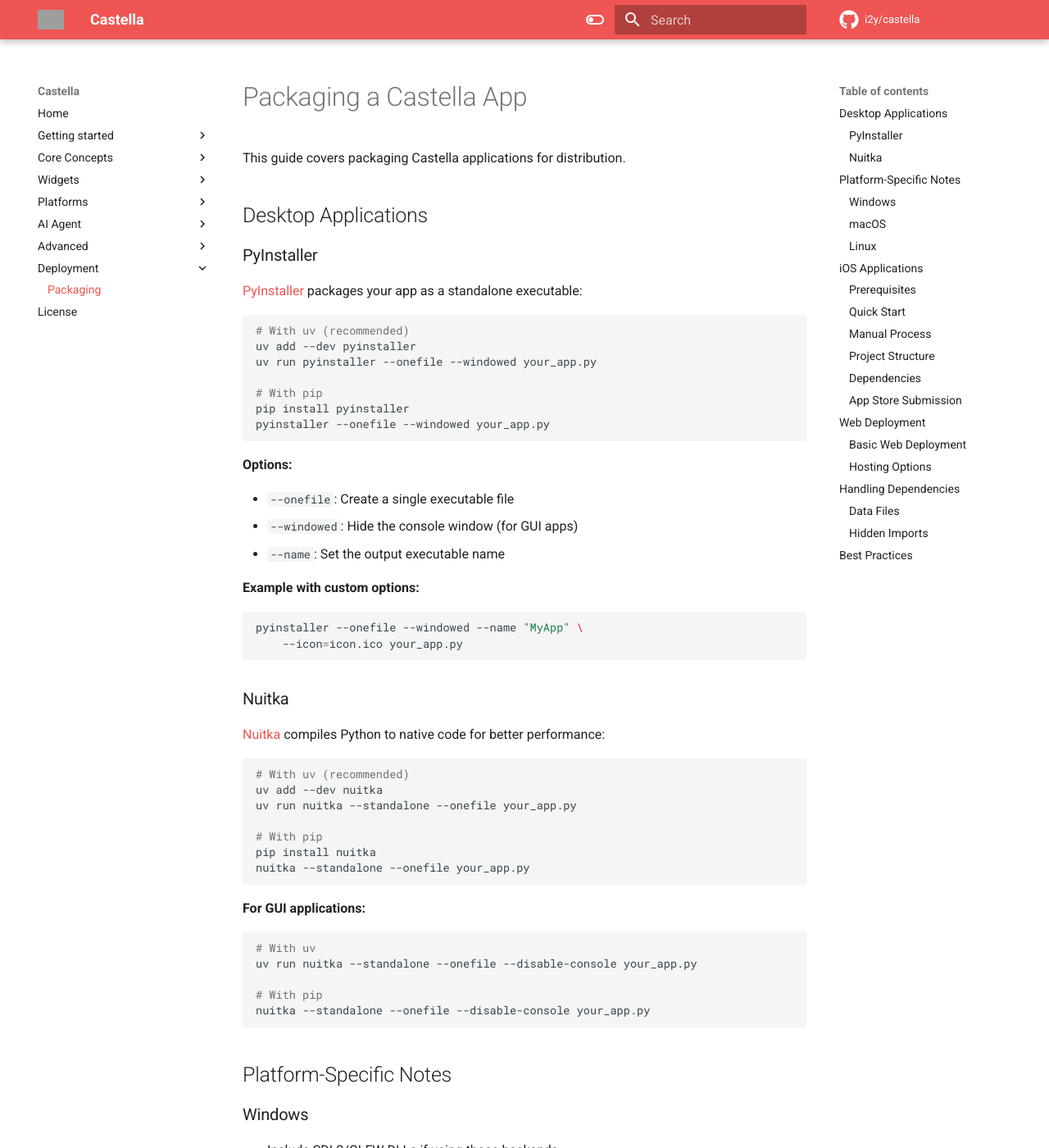
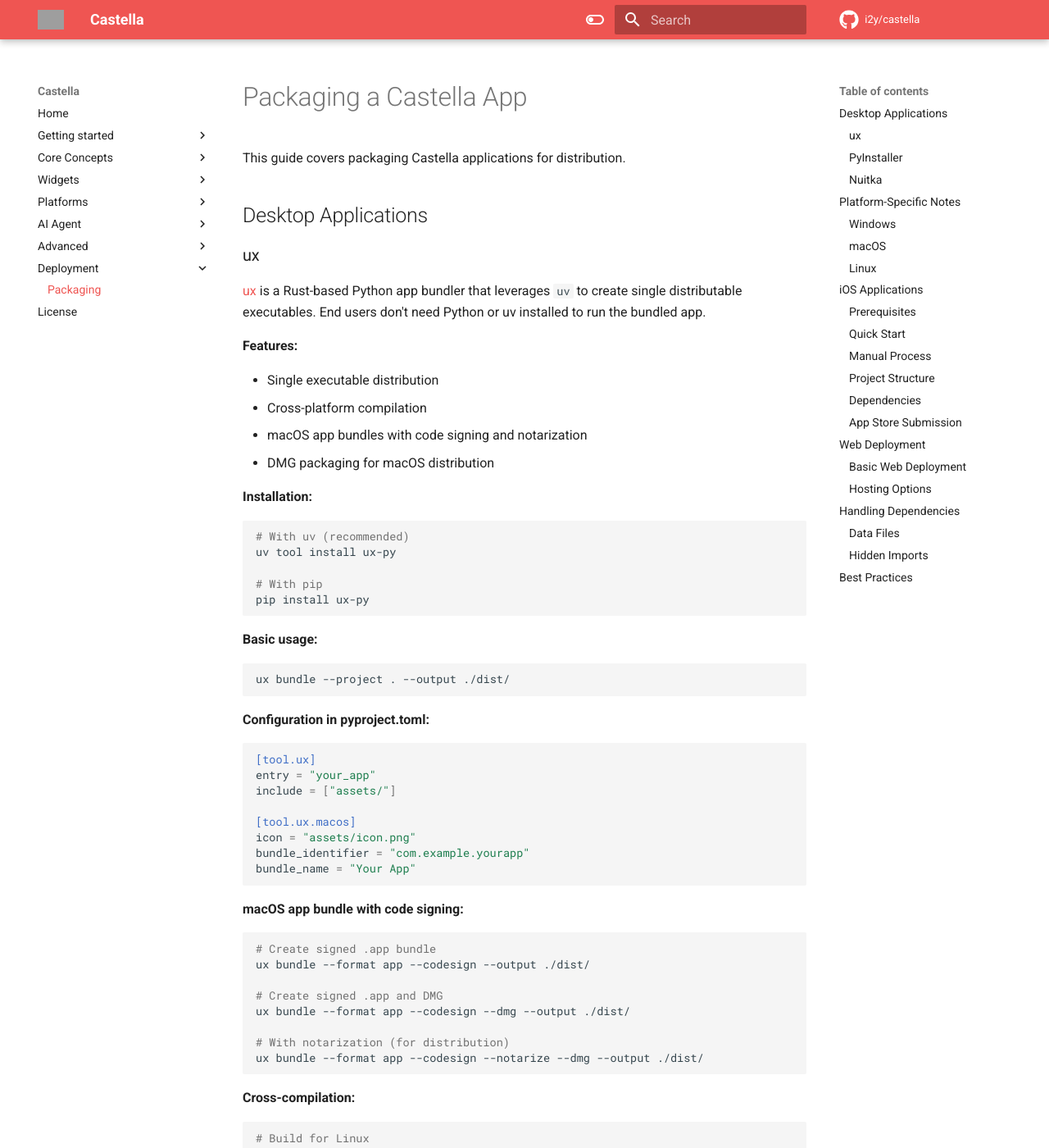
Before and after one commit to i2y/castella, an MkDocs documentation site: the page built from docs/packaging.md, in a window 1280 px wide and 1400 px high. Shown: the whole window at 82% size. Built offline with MkDocs 1.6.1 and Material for MkDocs 9.7.7, drawn with Linux system fonts in a browser that asks for light colours; comment, search, counter and statistics services are not loaded; some of the changed text lies outside the part shown; grey boxes are pictures that could not be loaded.

Commit message:
docs: add ux packaging documentation
Add documentation for ux (github.com/i2y/ux) as a packaging option.
ux is a Rust-based Python app bundler that creates single executables.

````diff
--- a/docs/packaging.md
+++ b/docs/packaging.md
@@ -3,6 +3,79 @@
 This guide covers packaging Castella applications for distribution.
 
 ## Desktop Applications
+
+### ux
+
+[ux](https://github.com/i2y/ux) is a Rust-based Python app bundler that leverages `uv` to create single distributable executables. End users don't need Python or uv installed to run the bundled app.
+
+**Features:**
+
+- Single executable distribution
+- Cross-platform compilation
+- macOS app bundles with code signing and notarization
+- DMG packaging for macOS distribution
+
+**Installation:**
+
+```bash
+# With uv (recommended)
+uv tool install ux-py
+
+# With pip
+pip install ux-py
+```
+
+**Basic usage:**
+
+```bash
+ux bundle --project . --output ./dist/
+```
+
+**Configuration in pyproject.toml:**
+
+```toml
+[tool.ux]
+entry = "your_app"
+include = ["assets/"]
+
+[tool.ux.macos]
+icon = "assets/icon.png"
+bundle_identifier = "com.example.yourapp"
+bundle_name = "Your App"
+```
+
+**macOS app bundle with code signing:**
+
+```bash
+# Create signed .app bundle
+ux bundle --format app --codesign --output ./dist/
+
+# Create signed .app and DMG
+ux bundle --format app --codesign --dmg --output ./dist/
+
+# With notarization (for distribution)
+ux bundle --format app --codesign --notarize --dmg --output ./dist/
+```
+
+**Cross-compilation:**
+
+```bash
+# Build for Linux
+ux bundle --target linux-x86_64 --output ./dist/
+
+# Build for Windows
+ux bundle --target windows-x86_64 --output ./dist/
+```
+
+**Supported targets:**
+
+| Target | PyPI | Notes |
+|--------|------|-------|
+| darwin-x86_64 | Yes | Intel Mac |
+| darwin-aarch64 | Yes | Apple Silicon Mac |
+| linux-x86_64 | Yes | |
+| linux-aarch64 | GitHub | ARM64 Linux |
+| windows-x86_64 | Yes | |
 
 ### PyInstaller
 
````
